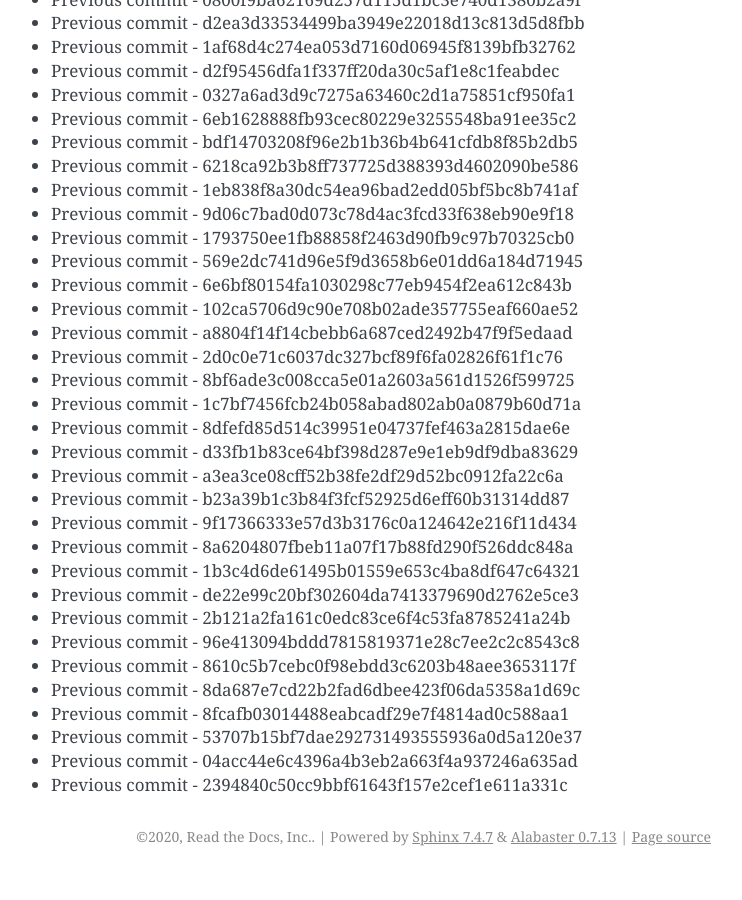
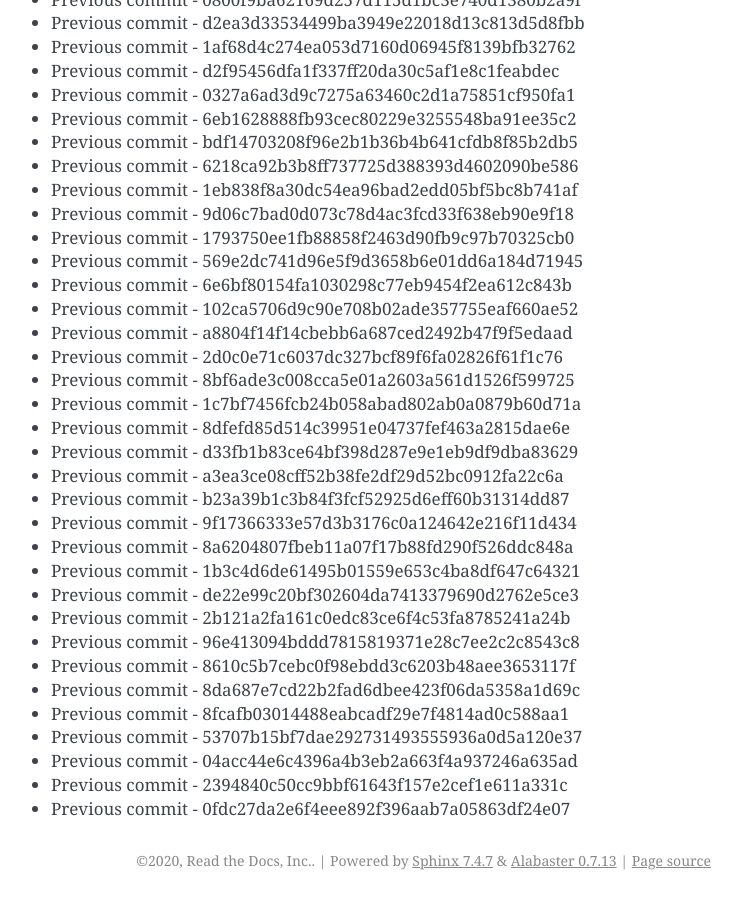
Before and after one commit to readthedocs/rtd-git-stresstest, a Sphinx documentation site: the page built from docs/updates.rst, in a window 1280 px wide and 900 px high, scrolled down 16695 px. Shown: the whole window, without its empty margins (399-1141 px from the left). Built offline with Sphinx 7.4.7, drawn with Linux system fonts in a browser that asks for light colours; before the commit the page ends 17571 px from its top, so only the background shows below that.

Commit message:
Generating commit from previous: 0fdc27da2e6f4eee892f396aab7a05863df24e07

```diff
--- a/docs/updates.rst
+++ b/docs/updates.rst
@@ -733,3 +733,4 @@ It can be tested for any performance characteristics.
 * Previous commit - 53707b15bf7dae292731493555936a0d5a120e37
 * Previous commit - 04acc44e6c4396a4b3eb2a663f4a937246a635ad
 * Previous commit - 2394840c50cc9bbf61643f157e2cef1e611a331c
+* Previous commit - 0fdc27da2e6f4eee892f396aab7a05863df24e07
```
